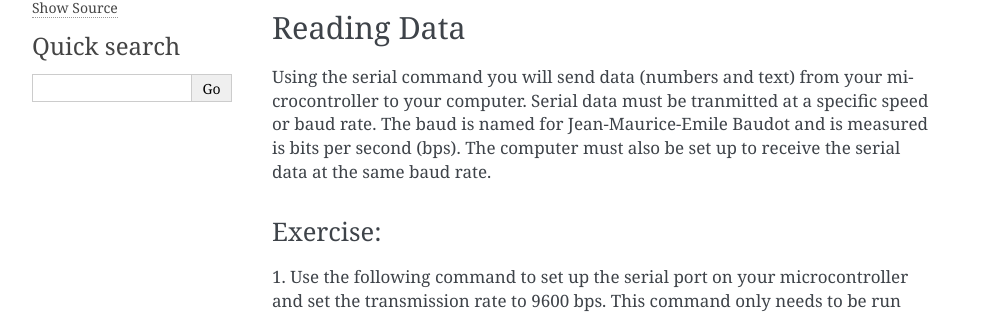
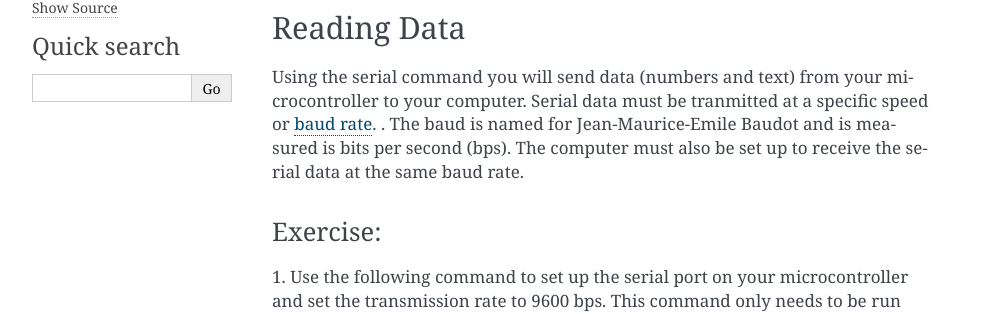
Before and after one commit to maxtkc/mvths-wiki, a Sphinx documentation site: the page built from docs/014-serial-communication.rst, in a window 1280 px wide. Shown: the part 342-656 px from the top of the page, without its empty margins (148-1140 px from the left). Built offline with Sphinx 7.4.7, drawn with Linux system fonts in a browser that asks for light colours; part of the change alters nothing that is shown.

```diff
--- a/docs/014-serial-communication.rst
+++ b/docs/014-serial-communication.rst
@@ -17,7 +17,7 @@ Reading Data
 
 Using the serial command you will send data (numbers and text) from
 your microcontroller to your computer. Serial data must be tranmitted
-at a specific speed or baud rate. The baud is named for Jean-Maurice-Emile
+at a specific speed or `baud rate <https://docs.google.com/document/d/1BmZbXzxnD2j17QToSZ9jeZmnP7burwfksfQq2v4zu-Y/edit#bookmark=id.akrmhbnr74pi>`__. . The baud is named for Jean-Maurice-Emile
 Baudot and is measured is bits per second (bps). The computer must
 also be set up to receive the serial data at the same baud rate.
 
```
